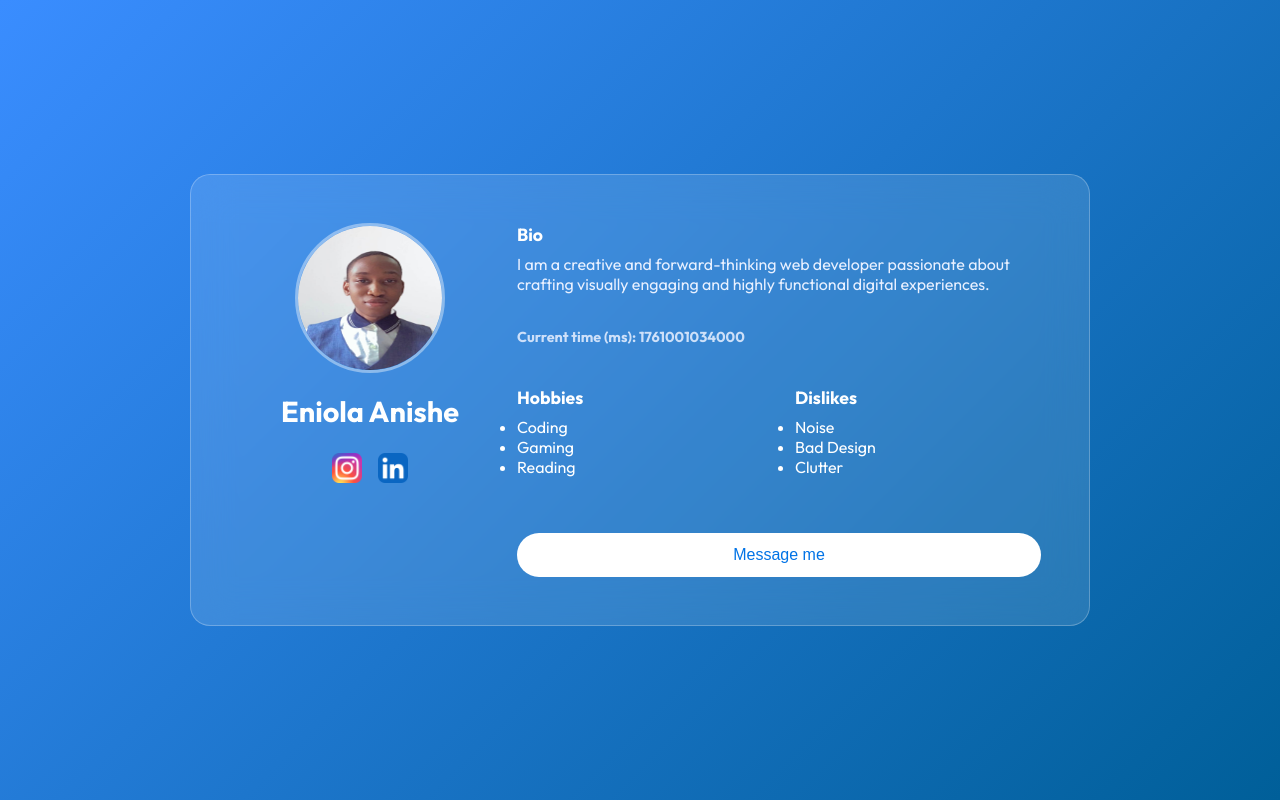
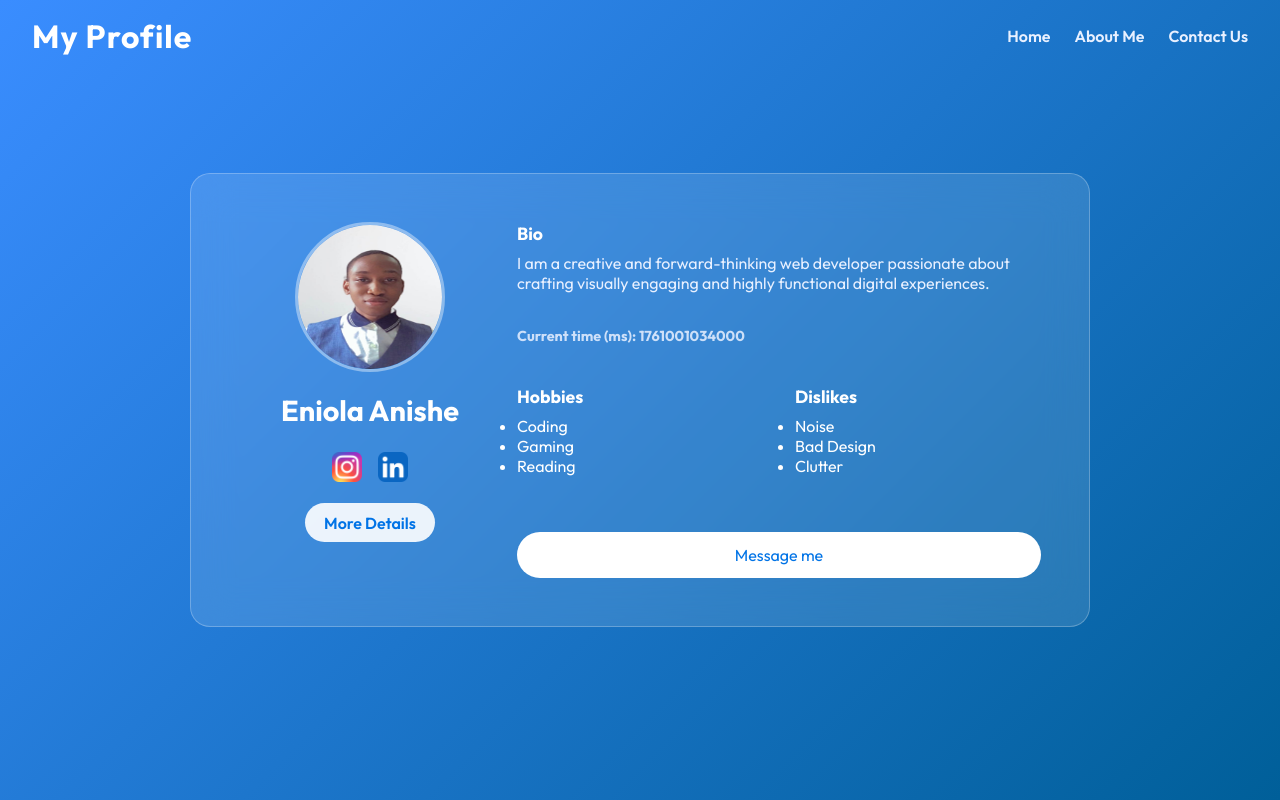
Before and after one commit to Eniolasoar/Profile-Card, a plain HTML site: page index.html in a window 1280 px wide. Drawn offline with Linux system fonts and the light colour scheme.

Commit message:
Navbar added and home page updated

```diff
--- a/index.html
+++ b/index.html
@@ -3,10 +3,21 @@
 <head>
   <meta charset="UTF-8" />
   <meta name="viewport" content="width=device-width, initial-scale=1.0" />
-  <title>Profile Card</title>
+  <title>Profile Card | Eniola Anishe</title>
   <link rel="stylesheet" href="style.css" />
 </head>
 <body>
+  <header class="navbar">
+    <h1>My Profile</h1>
+    <nav>
+      <ul>
+        <li><a href="index.html" class="nav-link" aria-label="Home page">Home</a></li>
+        <li><a href="about.html" class="nav-link" aria-label="About me page">About Me</a></li>
+        <li><a href="contact.html" class="nav-link" aria-label="Contact page">Contact Us</a></li>
+      </ul>
+    </nav>
+  </header>
+
   <main>
     <article class="profile-card" data-testid="test-profile-card" aria-label="User profile card">
       <div class="profile-left">
@@ -28,7 +39,7 @@
           <ul class="social-links" data-testid="test-user-social-links">
             <li>
               <a href="https://instagram.com/_enidev" target="_blank" rel="noopener noreferrer" data-testid="test-user-social-instagram" aria-label="Instagram">
-               <img src="instagram.png" alt="Instagram icon" width="30" height="30"/>
+                <img src="instagram.png" alt="Instagram icon" width="30" height="30"/>
               </a>
             </li>
             <li>
@@ -38,6 +49,10 @@
             </li>
           </ul>
         </nav>
+
+
+          <a href="about.html" class="btn" data-testid="test-nav-about" aria-label="Learn more about me">More Details</a>
+
       </div>
 
       <div class="profile-right">
--- a/style.css
+++ b/style.css
@@ -14,6 +14,7 @@ body {
   font-family: "Outfit", sans-serif;
   background: linear-gradient(135deg, #3a8dff, #005f99);
   color: #fff;
+  font-family: "Outfit";
 }
 
 main {
@@ -132,6 +133,7 @@ section ul {
   font-size: 1rem;
   cursor: pointer;
   transition: background 0.3s, transform 0.2s;
+  font-family:"Outfit"
 }
 
 .message-btn:hover,
@@ -141,6 +143,79 @@ section ul {
   transform: translateY(-2px);
 
 }
+
+.action-links {
+  display: flex;
+  justify-content: center;
+  gap: 1rem;
+  margin-top: 1rem;
+  font-size: 10px;
+}
+/* --- Navbar --- */
+.navbar {
+  width: 100%;
+  position: absolute;
+  top: 0;
+  left: 0;
+  padding: 1rem 2rem;
+  display: flex;
+  justify-content: space-between;
+  align-items: center;
+  background: transparent;
+  z-index: 100;
+}
+
+.navbar h1 {
+  font-size: 1.5rem;
+  color: #fff;
+  letter-spacing: 1px;
+}
+
+.navbar nav ul {
+  list-style: none;
+  display: flex;
+  gap: 1.5rem;
+}
+
+.navbar nav a {
+  color: #e8f0ff;
+  text-decoration: none;
+  font-weight: 600;
+  transition: color 0.3s, border-bottom 0.3s;
+}
+
+.navbar nav a:hover,
+.navbar nav a:focus {
+  color: #a8e0ff;
+  border-bottom: 2px solid #a8e0ff;
+  padding-bottom: 2px;
+}
+
+
+.btn {
+  display: inline-block;
+  padding: 0.6rem 1.2rem;
+  background: rgba(255, 255, 255, 0.9);
+  color: #0073e6;
+  font-weight: 600;
+  border-radius: 9999px;
+  text-decoration: none;
+  transition: all 0.3s ease;
+}
+
+.btn:hover,
+.btn:focus {
+  background: #f0f4ff;
+  transform: translateY(-2px);
+  outline: 1px solid #a8e0ff;
+}
+
+@media (min-width: 768px) {
+  .navbar h1 {
+    font-size: 2rem;
+  }
+}
+
 
 /* --- Tablet & Larger --- */
 @media (min-width: 768px) {
```
Also changed, not shown: 1 other file.
